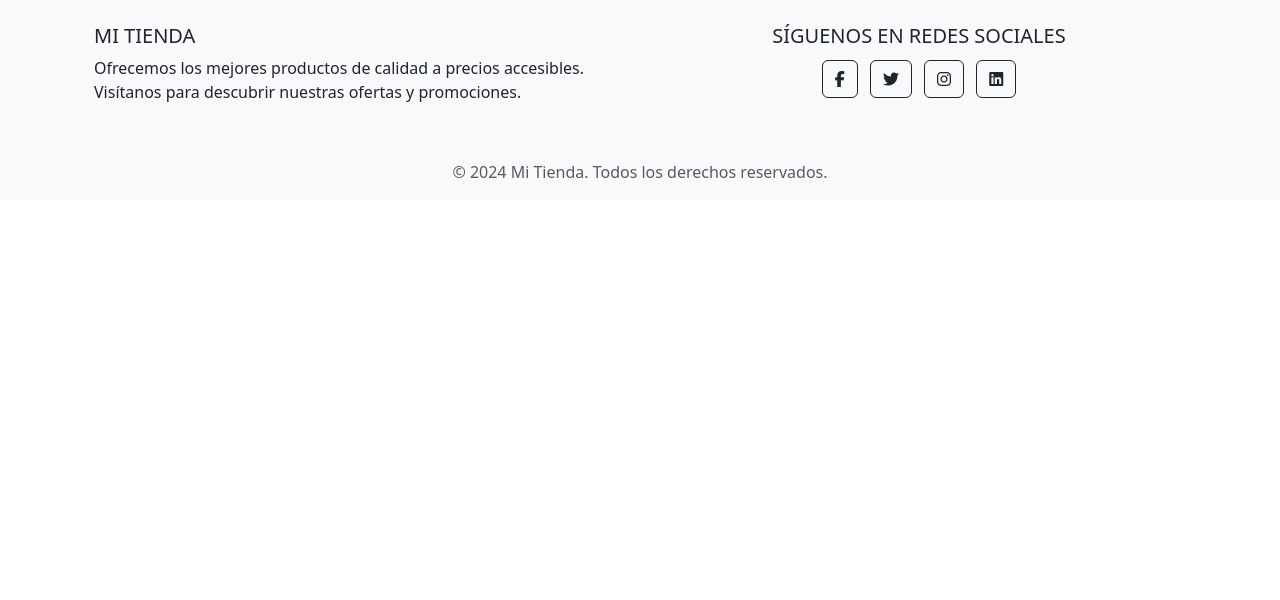
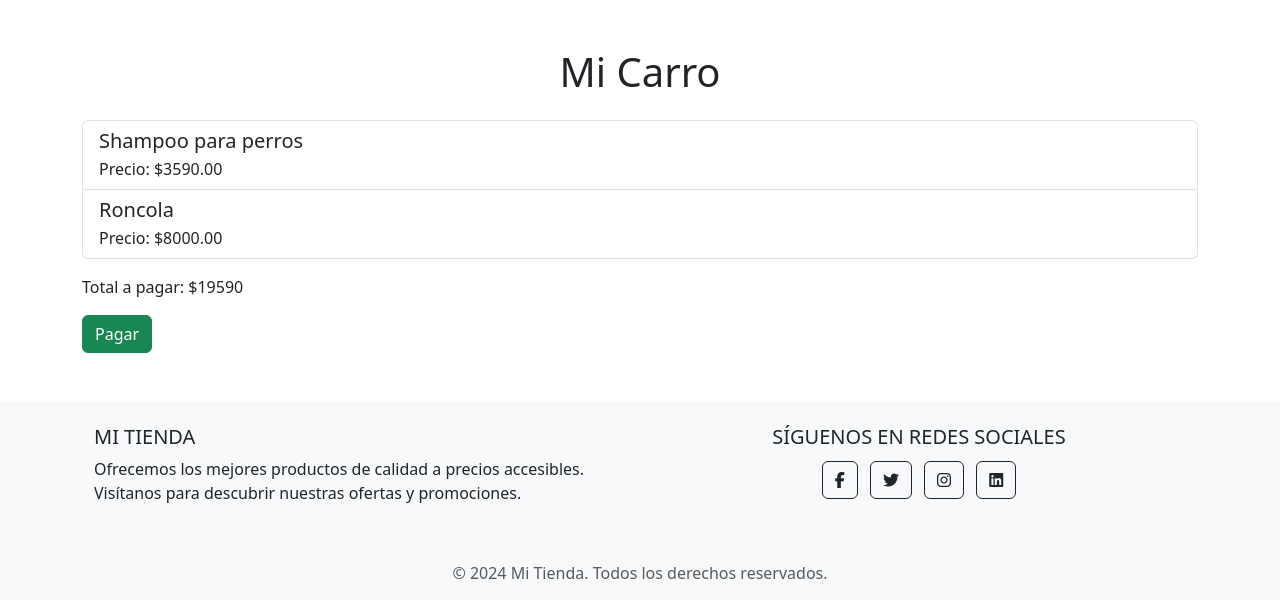
Before and after one commit to aforuboiafk/TiendaVerde, a Django app: page /carrito/ in a window 1280 px wide. Shown: the part 56-656 px from the top of the page. Run offline with Django 5.2, Linux system fonts and the light colour scheme; a user stored in the database is signed in; data comes from the database, SQL or seed files in the repository; both versions use the stored data as it was after the commit; some libraries are stand-ins or nearby versions.

Commit message:
Se terminan casi todas las funcionalidades, falta pulir

```diff
--- a/TiendaVerde/urls.py
+++ b/TiendaVerde/urls.py
@@ -16,7 +16,7 @@ Including another URLconf
 """
 from django.contrib import admin
 from django.urls import path
-from core.views import home, productos,carrito,inicio_sesion,cuenta, register, cerrar_sesion
+from core.views import home, productos,carrito,inicio_sesion,cuenta, register, cerrar_sesion, agregar_producto
 
 urlpatterns = [
     path('admin/', admin.site.urls),
@@ -27,5 +27,6 @@ urlpatterns = [
     path('logout/',cerrar_sesion, name='logout'),
     path('register/',register, name='register'),
     path('cuenta/',cuenta, name='cuenta'),
+    path('productos/<int:id>', agregar_producto, name='agregar'),
 
 ]
--- a/core/templates/core/carrito.html
+++ b/core/templates/core/carrito.html
@@ -1,4 +1,31 @@
 {% extends 'core/base.html' %}
+{% block main %}
+<div class="container my-5">
+    <h1 class="text-center mb-4">Mi Carro</h1>
 
-{% block main %}
+    {% if productos %}
+        <ul class="list-group mb-3">
+            {% for producto in productos %}
+                <li class="list-group-item d-flex justify-content-between align-items-center">
+                    <div>
+                        <h5 class="mb-1">{{ producto.nombre }}</h5>
+                        <p class="mb-0">Precio: ${{ producto.precio }}</p>
+                    </div>
+                    <span class="badge badge-primary badge-pill">1</span>
+                </li>
+            {% endfor %}
+        </ul>
+
+        <div class="text-right">
+            <p class="font-weight-bold">Total a pagar: ${{ carro.total }}</p>
+            <button type="button" class="btn btn-success">Pagar</button>
+        </div>
+    {% else %}
+        <div class="alert alert-warning text-center">
+            <p>No hay productos en tu carro.</p>
+        </div>
+    {% endif %}
+
+</div>
+
 {% endblock %}
--- a/core/templates/core/productos.html
+++ b/core/templates/core/productos.html
@@ -14,16 +14,14 @@
                <img src="https://via.placeholder.com/300" class="card-img-top" alt="Imagen no disponible">
                {% endif %}
 
-               <!-- Detalles del producto -->
                <div class="card-body">
                    <h5 class="card-title">{{ producto.nombre }}</h5>
                    <p class="card-text">{{ producto.descripcion|truncatewords:20 }}</p>
                    <p class="card-text"><strong>Precio:</strong> ${{ producto.precio }}</p>
                </div>
 
-               <!-- Botón para ver más detalles -->
                <div class="card-footer text-center">
-                   <a href="#" class="btn btn-primary">Agregar</a>
+                   <a href="{{ producto.id }}" class="btn btn-primary">Agregar</a>
                </div>
            </div>
        </div>
--- a/core/views.py
+++ b/core/views.py
@@ -27,9 +27,13 @@ def productos(request):
 
 
 def carrito(request):
-    titulo = "Inicio"
+    carrito = Carro.objects.filter(usuario = request.user).last()
+    productos = carrito.productos.all()
+    if productos is None:
+        productos = []
     data = {
-        "titulo": titulo
+        "carro": carrito,
+        'productos': productos
     }
     return render(request,'core/carrito.html', data)
 
@@ -115,3 +119,22 @@ def register(request):
 def cerrar_sesion(request):
     logout(request)
     return redirect('/')
+
+def agregar_producto(request, id):
+    producto = Producto.objects.get(id=id)
+    if not producto == None:
+        carrito = Carro.objects.filter(usuario = request.user).last()
+
+        if not carrito or carrito.estado == 'LISTO':
+            nuevo_carrito = Carro(usuario = request.user, total = 0, estado = 'PENDIENTE')
+            nuevo_carrito.save()
+            carrito = nuevo_carrito
+
+        if carrito:
+            carrito.productos.add(producto)
+            carrito.total += producto.precio
+            carrito.save()
+            print(carrito)
+        print(producto.nombre)
+
+        return redirect('/productos/')
```
Also changed, not shown: db.sqlite3.
